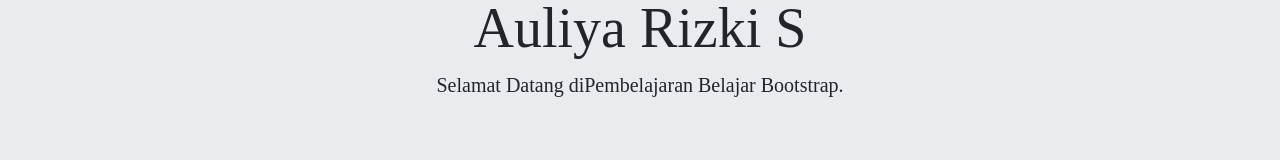
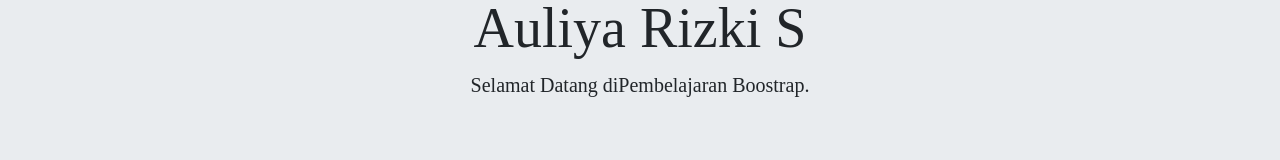
Before and after one commit to auliya12/auliya12.github.io, a plain HTML site: page index.html in a window 1280 px wide. Shown: the part 522-682 px from the top of the page. Drawn offline with nearby package versions, Linux system fonts and the light colour scheme.

Commit message:
mengubah file index.html

```diff
--- a/index.html
+++ b/index.html
@@ -47,7 +47,7 @@
   <div class="container text-center">
     <img src="img/auliya.JPG"width="300" class="rounded-circle img-thumbnail">
     <h1 class="display-4">Auliya Rizki S</h1>
-    <p class="lead">Selamat Datang diPembelajaran Belajar Bootstrap.</p>
+    <p class="lead">Selamat Datang diPembelajaran Boostrap.</p>
   </div>
 </div>
 
```
